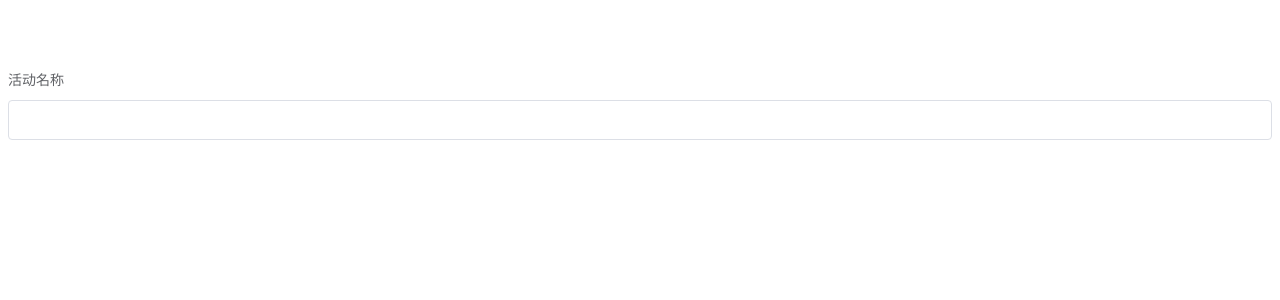
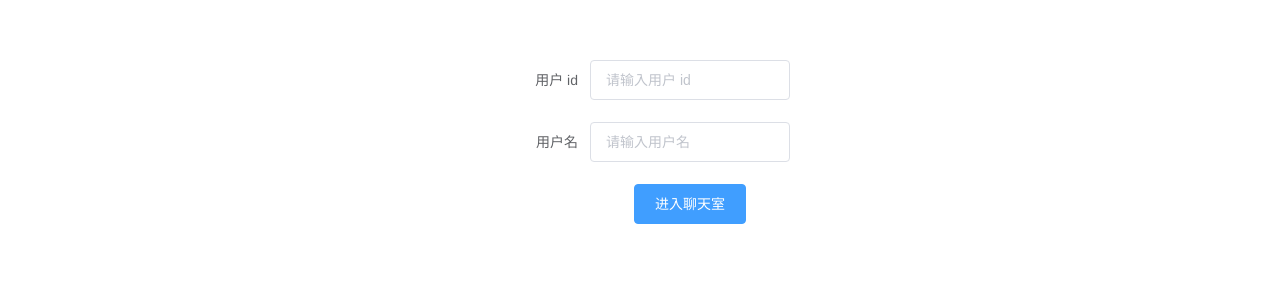
Before and after one commit to whbxyr/IM, a Vue app in the folder client/: page /#/ in a window 1280 px wide. Shown: the top 300 px of the page. Built offline with nearby package versions, Linux system fonts and the light colour scheme.

Commit message:
实现简单的聊天室登录页

```diff
--- a/client/src/components/Chat.vue
+++ b/client/src/components/Chat.vue
@@ -1,21 +1,13 @@
 <template>
-  <!-- <div>
-    <div class="ctn">
-      <input v-model="uid" class="text" placeholder="请输入用户 id">
-      <div :class="status === 'beforeLogin' ? 'status' : 'status active'">
-        {{status === 'beforeLogin' ? '未登录' : '已登录'}}
-      </div>
-      <div class="connect" @click="connect">
-        {{status === 'beforeLogin' ? '连接 websocket' : '断开 websocket'}}
-      </div>
-      <div class="session">
-        <div class="send-btn" @click="sendMsg">发送消息</div>
-      </div>
-    </div>
-  </div> -->
-  <el-form>
-    <el-form-item label="活动名称">
-      <el-input></el-input>
+  <el-form :model="userData" label-width="100px" class="login-ctn">
+    <el-form-item label="用户 id">
+      <el-input v-model="userData.uid" placeholder="请输入用户 id"></el-input>
+    </el-form-item>
+    <el-form-item label="用户名">
+      <el-input v-model="userData.uname" placeholder="请输入用户名"></el-input>
+    </el-form-item>
+    <el-form-item>
+      <el-button type="primary" @click="login">进入聊天室</el-button>
     </el-form-item>
   </el-form>
 </template>
@@ -28,17 +20,24 @@ export default {
   name: 'Chat',
   data () {
     return {
+      userData: {
+        uid: '',
+        uname: '',
+      },
       status: 'beforeLogin',
-      uid: null,
       client: null
     }
   },
   methods: {
-    connect () {
+    login () {
       if (this.status === 'beforeLogin') {
-        let uid = this.uid
-        if (!uid) {
-          console.log('need uid')
+        let { uid, uname } = this.userData
+        if (!uid || !uname) {
+          this.$notify({
+            title: '提示',
+            message: '请输入完整的用户信息',
+            showClose: false
+          })
           return
         }
         let client = new ws.w3cwebsocket('ws://localhost:8000/', 'echo-protocol')
@@ -59,14 +58,8 @@ export default {
           this.setMsg({
             content: e.data
           })
-          alert(e.data)
         }
-      } else {
-        this.disConnect()
       }
-    },
-    disConnect () {
-      this.client.close()
     },
     sendMsg () {
       let uid = this.uid
@@ -99,6 +92,10 @@ export default {
 </script>
 
 <style lang="stylus">
+.login-ctn
+  width 300px
+  height 300px
+  margin 0 auto
 .ctn
   width 400px
   margin 0 auto
--- a/client/src/main.js
+++ b/client/src/main.js
@@ -3,15 +3,19 @@
 import Vue from 'vue'
 import App from './App'
 import router from './router'
-import { Form, FormItem, Input } from 'element-ui'
+import { Form, FormItem, Input, Button, Notification } from 'element-ui'
 import 'element-ui/lib/theme-chalk/form.css'
 import 'element-ui/lib/theme-chalk/form-item.css'
 import 'element-ui/lib/theme-chalk/input.css'
+import 'element-ui/lib/theme-chalk/button.css'
+import 'element-ui/lib/theme-chalk/notification.css'
 
 Vue.config.productionTip = false
 Vue.use(Form);
 Vue.use(FormItem);
 Vue.use(Input);
+Vue.use(Button);
+Vue.prototype.$notify = Notification;
 
 /* eslint-disable no-new */
 new Vue({
```
